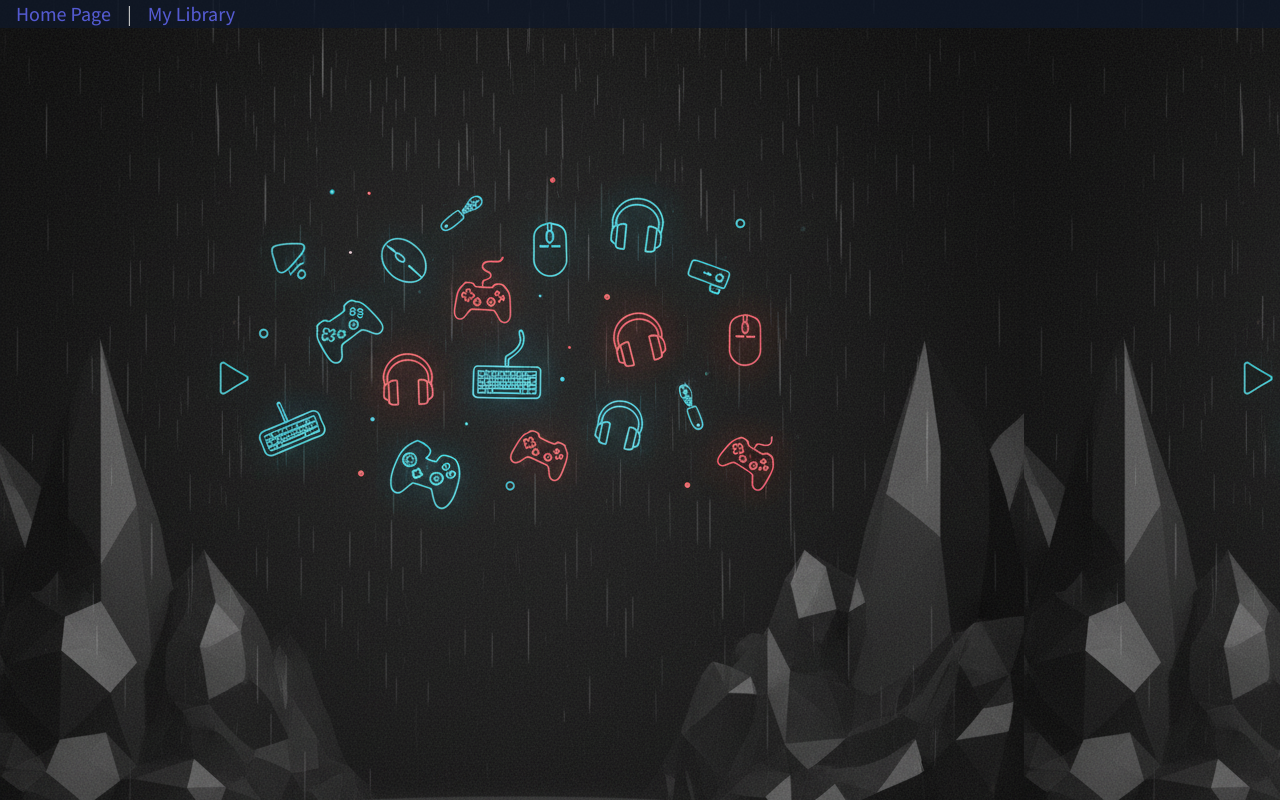
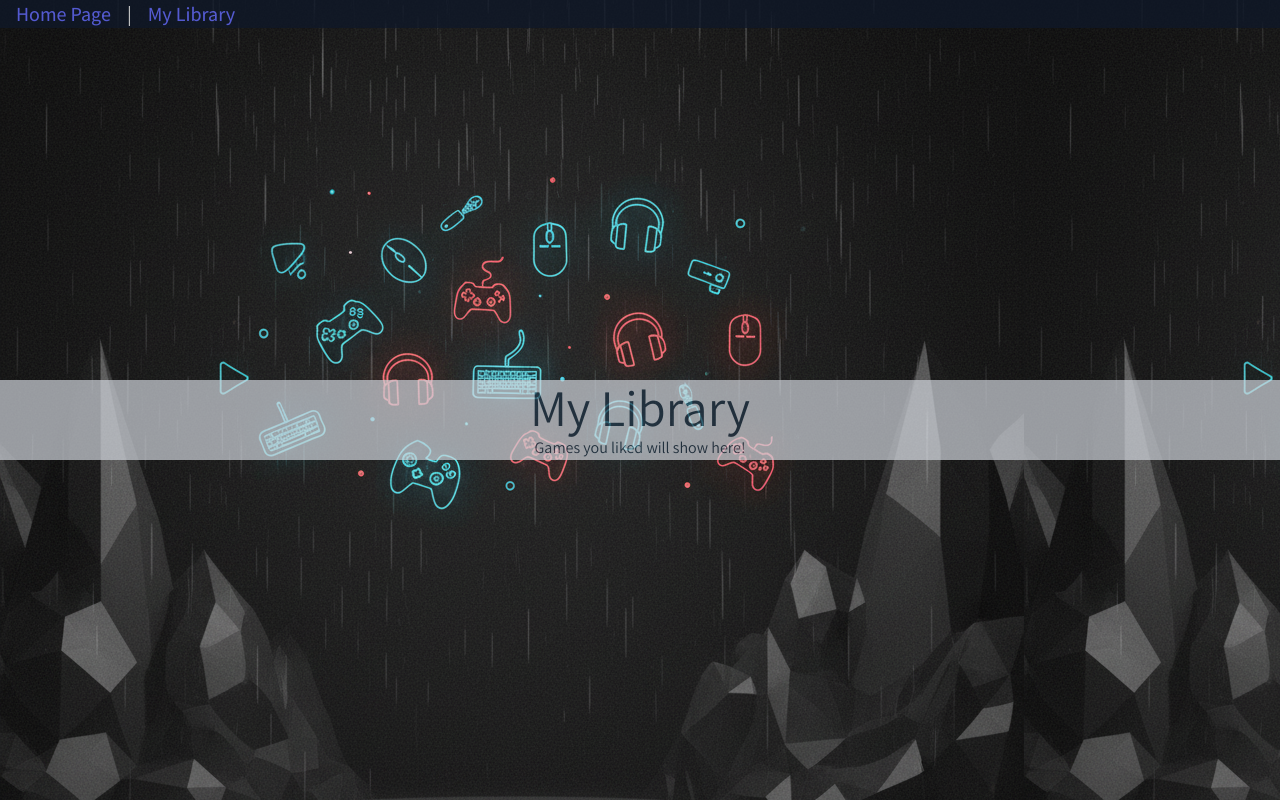
Before and after one commit to Yovel-sys/first-project-video-games, a React (Vite) app: page /library in a window 1280 px wide. Built offline with nearby package versions, Linux system fonts and the light colour scheme.

Commit message:
pull req

```diff
--- a/src/pages/MyLibrary.jsx
+++ b/src/pages/MyLibrary.jsx
@@ -2,7 +2,12 @@ import Header from "../components/Header";
 export default function MyLibrary() {
   return (
     <>
-      <Header main />
+      <div className="w-screen">
+        <Header
+          mainHeader="My Library"
+          seconderyHeader="Games you liked will show here!"
+        />
+      </div>
     </>
   );
 }
```
